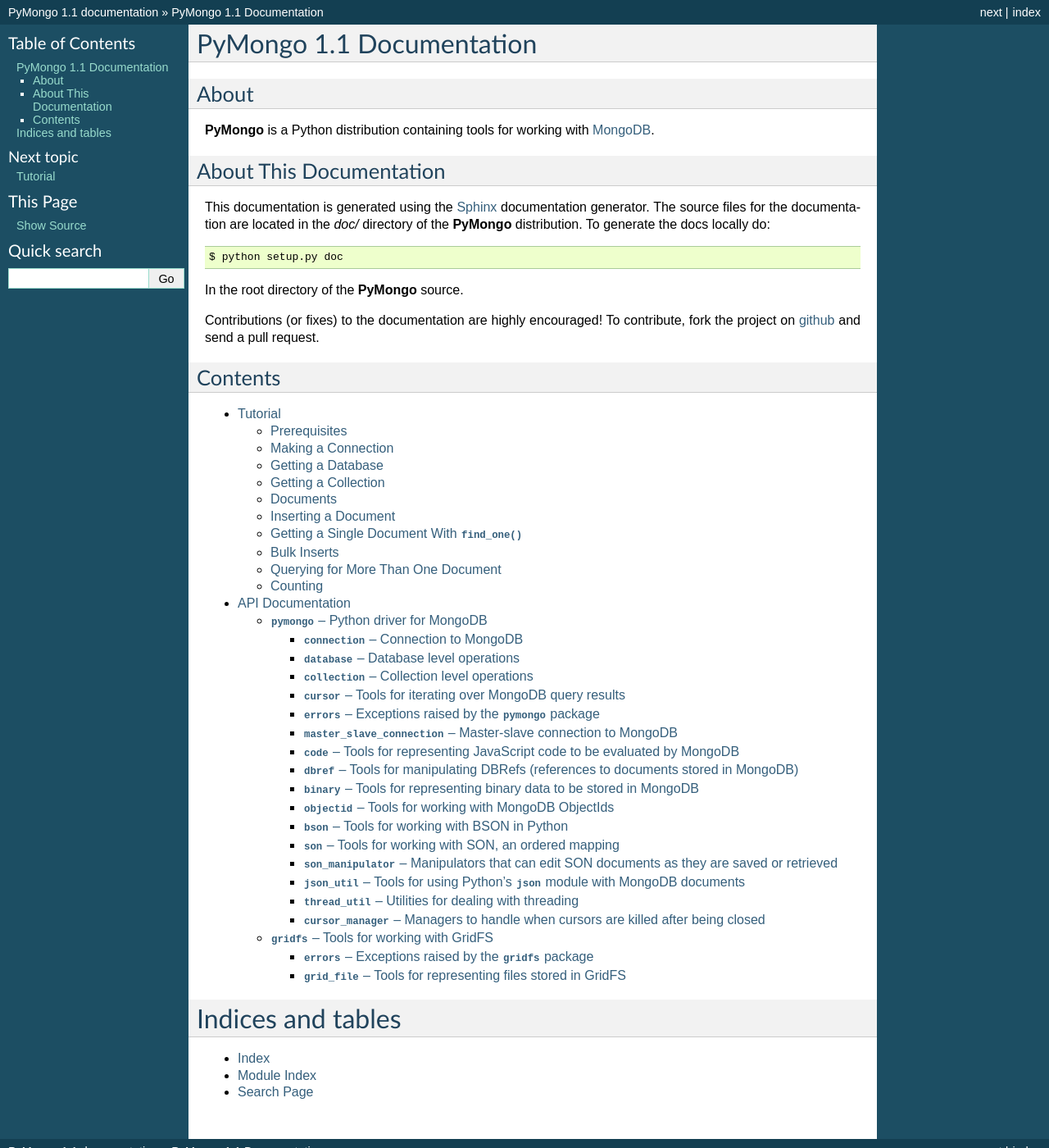
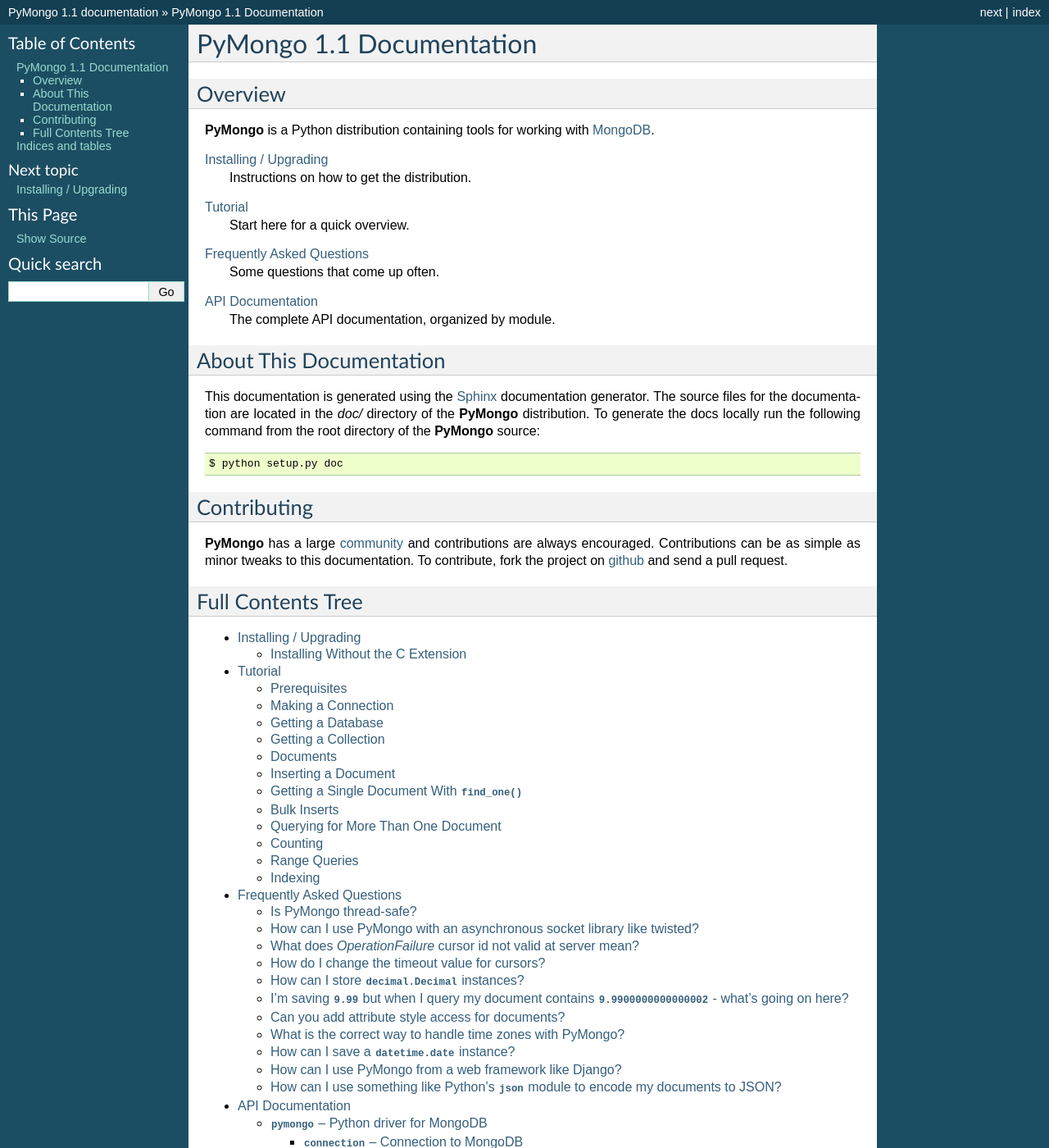
Before and after one commit to mongodb/mongo-python-driver, a Sphinx documentation site: the page built from doc/index.rst, in a window 1280 px wide and 1400 px high. Shown: the whole window at 82% size. Built offline with Sphinx 7.4.7, drawn with Linux system fonts in a browser that asks for light colours.

Commit message:
faq, installation and contributors list

```diff
--- /dev/null
+++ b/doc/faq.rst
@@ -0,0 +1,120 @@
+Frequently Asked Questions
+==========================
+
+.. contents::
+
+Is PyMongo thread-safe?
+-----------------------
+PyMongo is thread-safe and even provides built-in connection pooling
+for threaded applications. See the documentation for
+:class:`~pymongo.connection.Connection`, notably the `pool_size`
+parameter.
+
+How can I use PyMongo with an asynchronous socket library like `twisted <http://twistedmatrix.com/>`_?
+------------------------------------------------------------------------------------------------------
+Currently there is no great way to use PyMongo in conjunction with
+asynchronous socket frameworks like `twisted
+<http://twistedmatrix.com/>`_ or `tornado
+<http://www.tornadoweb.org/>`_. One way to get the same benefits those
+frameworks provide using PyMongo is to write multi-threaded code and
+use PyMongo's built in connection pooling.
+
+There is work in progress towards creating an `asynchronous Python
+driver <http://github.com/fiorix/mongo-async-python-driver>`_ for
+MongoDB using the Twisted framework, this project is currently less
+stable than PyMongo however.
+
+What does *OperationFailure* cursor id not valid at server mean?
+---------------------------------------------------------------------------------------
+Cursors in MongoDB can timeout on the server if they've been open for
+a long time without any operations being performed on them. This can
+lead to an :class:`~pymongo.errors.OperationFailure` exception being
+raised when attempting to iterate the cursor.
+
+How do I change the timeout value for cursors?
+----------------------------------------------
+MongoDB doesn't support custom timeouts for cursors, but cursor
+timeouts can be turned off entirely. Pass ``timeout=False`` to
+:meth:`~pymongo.collection.Collection.find`.
+
+How can I store :mod:`decimal.Decimal` instances?
+-------------------------------------------------
+MongoDB only supports IEEE 754 floating points - the same as the
+Python float type. The only way PyMongo could store Decimal instances
+would be to convert them to this standard, so you'd really only be
+storing floats anyway - we force users to do this conversion
+explicitly so that they are aware that it is happening.
+
+I'm saving ``9.99`` but when I query my document contains ``9.9900000000000002`` - what's going on here?
+--------------------------------------------------------------------------------------------------------
+The database representation is ``9.99`` as an IEEE floating point (which
+is common to MongoDB and Python as well as most other modern
+languages). The problem is that ``9.99`` cannot be represented exactly
+with a double precision floating point - this is true in Python as
+well::
+
+  >>> 9.99
+  9.9900000000000002
+
+The result that you get when you save ``9.99`` with PyMongo is exactly the
+same as the result you'd get saving it with the JavaScript shell or
+any of the other languages (and as the data you're working with when
+you type ``9.99`` into a Python program).
+
+Can you add attribute style access for documents?
+-------------------------------------------------
+This request has come up a number of times but we've decided not to
+implement anything like this. The relevant `jira case
+<http://jira.mongodb.org/browse/PYTHON-35>`_ has some information
+about the decision, but here is a brief summary:
+
+1. This will pollute the attribute namespace for documents, so could
+   lead to subtle bugs / confusing errors when using a key with the
+   same name as a dictionary method.
+
+2. The only reason we even use SON objects instead of regular
+   dictionaries is to maintain key ordering, since the server
+   requires this for certain operations. So we're hesitant to
+   needlessly complicate SON (at some point it's hypothetically
+   possible we might want to revert back to using dictionaries alone,
+   without breaking backwards compatibility for everyone).
+
+3. It's easy (and Pythonic) for new users to deal with documents,
+   since they behave just like dictionaries. If we start changing
+   their behavior it adds a barrier to entry for new users - another
+   class to learn.
+
+What is the correct way to handle time zones with PyMongo?
+----------------------------------------------------------
+Currently the correct way is to only save naive
+:class:`~datetime.datetime` instances, and to save all dates as
+UTC. Unfortunately, Python time zone handling is less than elegant so
+it is quite difficult for the driver to do anything smarter than this.
+
+Something like :mod:`pytz` can be used to convert dates to localtime
+after retrieving them from the database.
+
+How can I save a :mod:`datetime.date` instance?
+-----------------------------------------------
+PyMongo doesn't support saving :mod:`datetime.date` instances, since
+there is no BSON type for dates without times. Rather than having the
+driver enforce a convention for converting :mod:`datetime.date`
+instances to :mod:`datetime.datetime` instances for you, any
+conversion should be performed in your client code.
+
+How can I use PyMongo from a web framework like Django?
+-------------------------------------------------------
+.. todo:: move django docs here
+
+We've written a `short guide
+<http://www.mongodb.org/display/DOCS/Django+and+MongoDB>`_ on using
+Django and MongoDB.
+
+How can I use something like Python's :mod:`json` module to encode my documents to JSON?
+----------------------------------------------------------------------------------------
+The :mod:`json` module won't work out of the box with all documents
+from PyMongo as PyMongo supports some special types (like
+:class:`~pymongo.objectid.ObjectId` and :class:`~pymongo.dbref.DBRef`)
+that are not supported in JSON. We've added some utilities for working
+with :mod:`json` and :mod:`simplejson` in the
+:mod:`~pymongo.json_util` module.
--- a/doc/index.rst
+++ b/doc/index.rst
@@ -1,37 +1,54 @@
 PyMongo |release| Documentation
 ===============================
 
-About
------
+Overview
+--------
 **PyMongo** is a Python distribution containing tools for working with
 `MongoDB <http://www.mongodb.org>`_.
+
+:doc:`installation`
+  Instructions on how to get the distribution.
+
+:doc:`tutorial`
+  Start here for a quick overview.
+
+:doc:`faq`
+  Some questions that come up often.
+
+:doc:`api/index`
+  The complete API documentation, organized by module.
 
 About This Documentation
 ------------------------
 This documentation is generated using the `Sphinx
 <http://sphinx.pocoo.org/>`_ documentation generator. The source files
 for the documentation are located in the *doc/* directory of the
-**PyMongo** distribution. To generate the docs locally do:
+**PyMongo** distribution. To generate the docs locally run the
+following command from the root directory of the **PyMongo** source:
 
 .. code-block:: bash
 
   $ python setup.py doc
 
-In the root directory of the **PyMongo** source.
+Contributing
+------------
+**PyMongo** has a large :doc:`community <contributors>` and
+contributions are always encouraged. Contributions can be as simple as
+minor tweaks to this documentation. To contribute, fork the project on
+`github <http://github.com/mongodb/mongo-python-driver/>`_ and send a
+pull request.
 
-Contributions (or fixes) to the documentation are highly encouraged!
-To contribute, fork the project on `github
-<http://github.com/mongodb/mongo-python-driver/>`_ and send a pull
-request.
-
-Contents
---------
+Full Contents Tree
+------------------
 
 .. toctree::
    :maxdepth: 3
 
+   installation
    tutorial
+   faq
    api/index
+   contributors
 
 Indices and tables
 ==================
--- /dev/null
+++ b/doc/installation.rst
@@ -0,0 +1,38 @@
+Installing / Upgrading
+======================
+.. highlight:: bash
+
+**PyMongo** is in the `Python Package Index
+<http://pypi.python.org/pypi/pymongo/>`_. To install PyMongo using
+`setuptools <http://pypi.python.org/pypi/setuptools>`_ do::
+
+  $ easy_install pymongo
+
+To upgrade do::
+
+  $ easy_install -U pymongo
+
+If you'd rather install directly from the source (i.e. to stay on the
+bleeding edge), check out the latest source from github and install
+the driver from the resulting tree::
+
+  $ git clone git://github.com/mongodb/mongo-python-driver.git pymongo
+  $ cd pymongo/
+  $ python setup.py install
+
+Installing Without the C Extension
+----------------------------------
+By default, the driver attempts to build and install an optional C
+extension (used for increasing performance) when it is installed. If
+the extension fails to build the driver will be installed anyway but a
+warning will be printed.
+
+.. todo:: move mod_wsgi docs here
+
+In `certain cases
+<http://www.mongodb.org/display/DOCS/PyMongo+and+mod_wsgi>`_, you
+might wish to install the driver without the C extension, even if the
+extension builds properly. This can be done using a command line
+option to *setup.py*::
+
+  $ python setup.py --no_ext install
--- a/doc/tutorial.rst
+++ b/doc/tutorial.rst
@@ -213,7 +213,56 @@
   >>> posts.count()
   3
 
-or just of those posts that match a specific query::
+or just of those documents that match a specific query::
 
   >>> posts.find({"author": "Mike"}).count()
   2
+
+Range Queries
+-------------
+MongoDB supports many different types of `advanced queries
+<http://www.mongodb.org/display/DOCS/Advanced+Queries>`_. As an
+example, lets perform a query where we limit results to posts older
+than a certain date, but also sort the results by author::
+
+  >>> d = datetime.datetime(2009, 11, 12, 12)
+  >>> for post in posts.find({"date": {"$lt": d}}).sort("author"):
+  ...   post
+  ...
+  {u'date': datetime.datetime(2009, 11, 10, 10, 45), u'text': u'and pretty easy too!', u'_id': ObjectId('4afc34dee6fb1b16f2000002'), u'author': u'Eliot', u'title': u'MongoDB is fun'}
+  {u'date': datetime.datetime(2009, 11, 12, 11, 14), u'text': u'Another post!', u'_id': ObjectId('4afc34dee6fb1b16f2000001'), u'author': u'Mike', u'tags': [u'bulk', u'insert']}
+
+Here we use the special ``"$lt"`` operator to do a range query, and
+also call :meth:`~pymongo.cursor.Cursor.sort` to sort the results
+by author.
+
+Indexing
+--------
+To make the above query fast we can add a compound index on
+``"date"`` and ``"author"``. To start, lets use the
+:meth:`~pymongo.cursor.Cursor.explain` method to get some information
+about how the query is being performed without the index::
+
+  >>> posts.find({"date": {"$lt": d}}).sort("author").explain()["cursor"]
+  u'BasicCursor'
+  >>> posts.find({"date": {"$lt": d}}).sort("author").explain()["nscanned"]
+  3.0
+
+We can see that the query is using the *BasicCursor* and scanning over
+all 3 documents in the collection. Now let's add a compound index and
+look at the same information::
+
+  >>> from pymongo import ASCENDING, DESCENDING
+  >>> posts.create_index([("date", DESCENDING), ("author", ASCENDING)])
+  u'date_-1_author_1'
+  >>> posts.find({"date": {"$lt": d}}).sort("author").explain()["cursor"]
+  u'BtreeCursor date_-1_author_1'
+  >>> posts.find({"date": {"$lt": d}}).sort("author").explain()["nscanned"]
+  2.0
+
+Now the query is using a *BtreeCursor* (the index) and only scanning
+over the 2 matching documents.
+
+.. seealso::
+  `Indexes <http://www.mongodb.org/display/DOCS/Indexes>`_
+     MongoDB documentation on indexes.
```
Also changed, not shown: README.rst (+0 -40 lines), doc/contributors.rst (added, +16 -0 lines).
